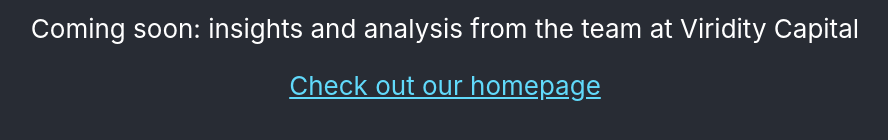
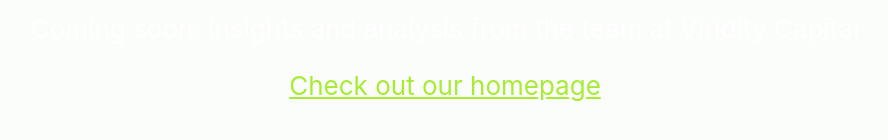
Before and after one commit to viriditycapital/insights, a React (Create React App) app in the folder insights/: page / in a window 1280 px wide. Shown: the part 516-656 px from the top of the page, without its empty margins (195-1083 px from the left). Built offline with nearby package versions, Linux system fonts and the light colour scheme.

Commit message:
updated colors

```diff
--- a/insights/src/App.css
+++ b/insights/src/App.css
@@ -14,7 +14,7 @@
 }
 
 .App-header {
-  background-color: #282c34;
+  background-color: #fafdf9;
   min-height: 100vh;
   display: flex;
   flex-direction: column;
@@ -25,7 +25,7 @@
 }
 
 .App-link {
-  color: #61dafb;
+  color: #A8EB34;
 }
 
 @keyframes App-logo-spin {
```
